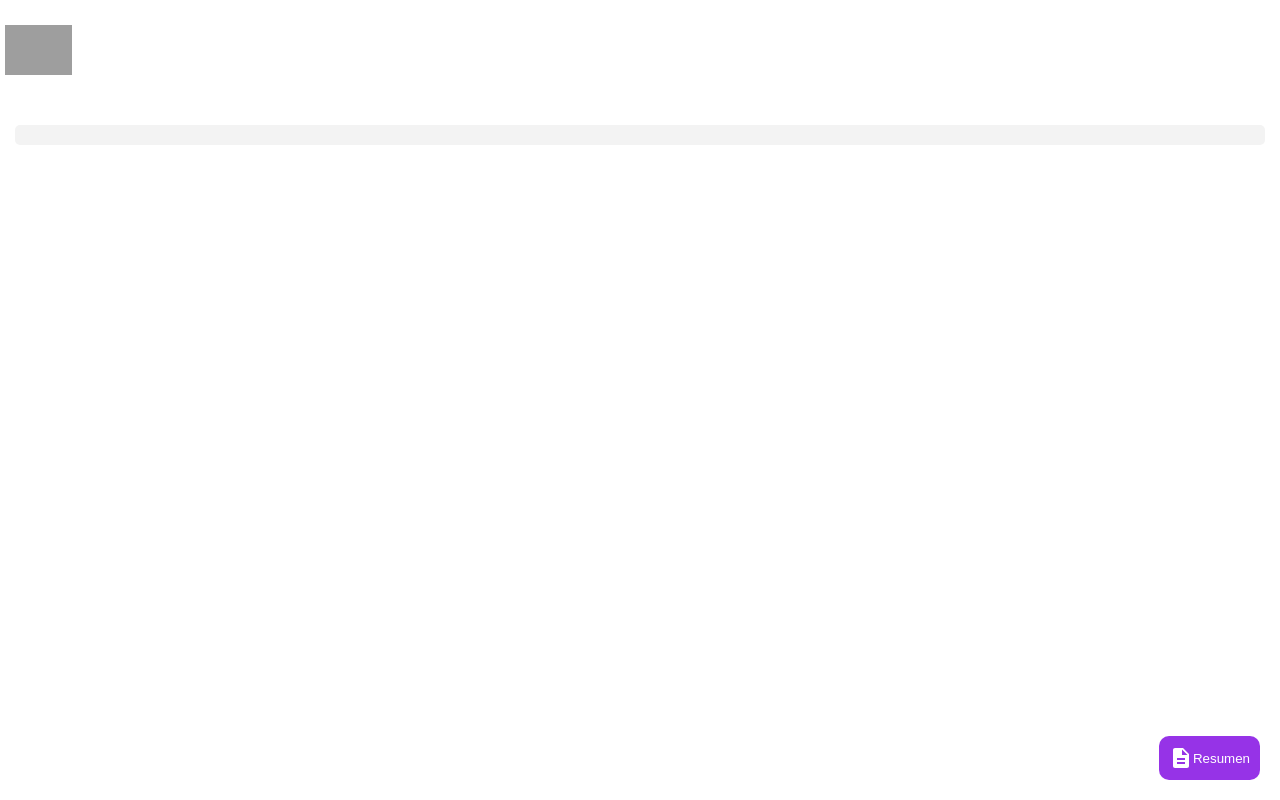
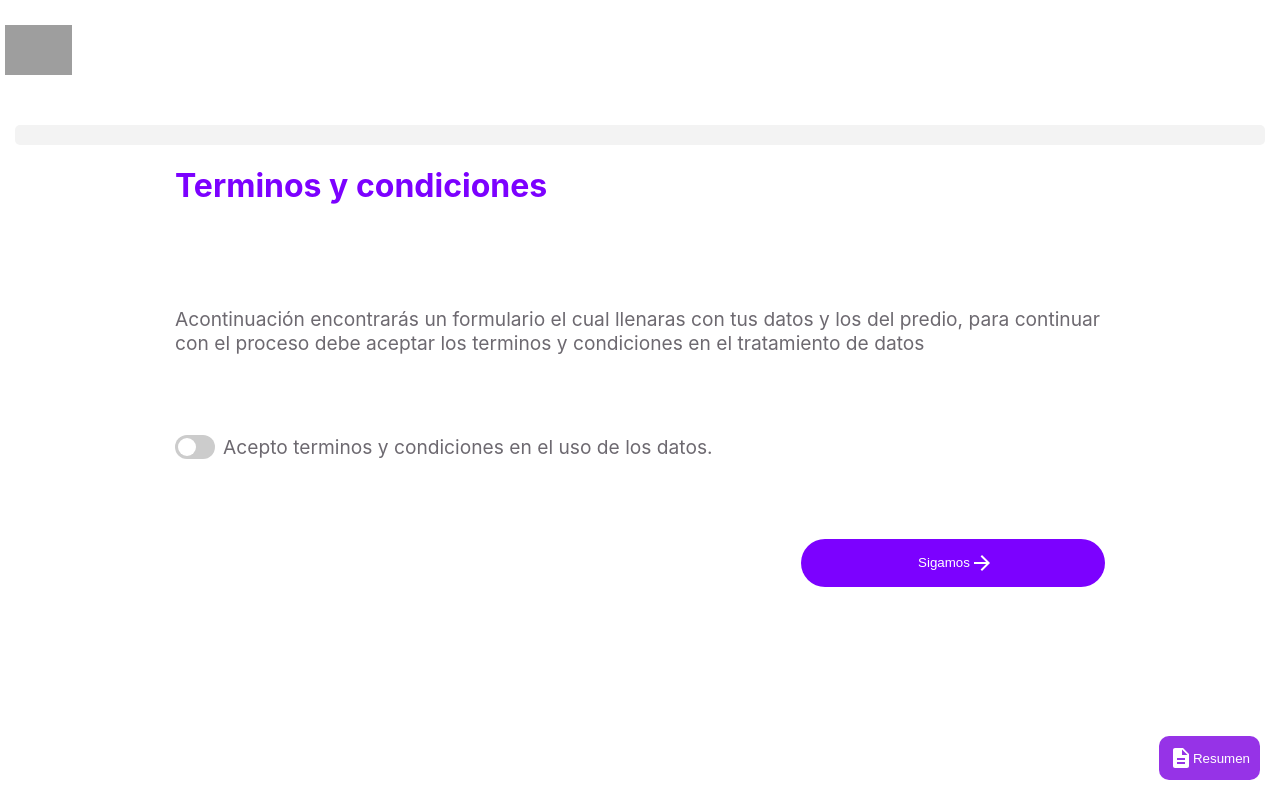
Before and after one commit to luismaviit/habi-web-test, a React (Vite) app: page /sales in a window 1280 px wide. Built offline with nearby package versions, Linux system fonts and the light colour scheme; grey boxes are pictures that could not be loaded.

Commit message:
finished form

```diff
--- a/src/components/buttonStepper/ButtonStepper.jsx
+++ b/src/components/buttonStepper/ButtonStepper.jsx
@@ -7,13 +7,22 @@ function ButtonStepper({ next, active }) {
   const { setProgress, progress } = React.useContext(AuthContext);
 
   const validations = () => {
-    navigate(`/sales${next}`);
-    setProgress(progress + 10);
+    if (typeof next === "object") {
+      navigate(next.pathname);
+      setProgress(0);
+      localStorage.setItem("progress", 0);
+      localStorage.clear();
+    } else {
+      navigate(`/sales${next}`);
+      setProgress(progress + 10);
+    }
   };
+
   const navigate = useNavigate();
   return (
     <Button disabled={!active} onClick={() => validations()}>
-      Sigamos <ArrowForwardOutlinedIcon />
+      Sigamos
+      <ArrowForwardOutlinedIcon />
     </Button>
   );
 }
--- a/src/components/hero/Hero.jsx
+++ b/src/components/hero/Hero.jsx
@@ -14,7 +14,7 @@ const Home = () => {
     <Hero>
       <BackgroundImage src="https://res.cloudinary.com/rawwshak/image/upload/v1683735483/mano-que-presenta-casa-modelo-campana-prestamos-hipotecarios_zpxv0w.jpg" />
       <HeroTitle>Compramos tu vivienda en 10 días</HeroTitle>
-      <SellButton onClick={() => navigate("/sales/datos-cliente")}>Vender</SellButton>
+      <SellButton onClick={() => navigate("/sales/")}>Vender</SellButton>
     </Hero>
   );
 };
--- /dev/null
+++ b/src/components/steps/beginning/Beginning.jsx
@@ -0,0 +1,53 @@
+import React from "react";
+import {
+  WrapperForm,
+  TittleForm,
+  ContentForm,
+  StyledSwitch,
+  WrapperInputForm,
+  WrapperSwitch,
+} from "../style/StepsGlobal.style";
+import ButtonStepper from "../../buttonStepper/ButtonStepper";
+
+function Beginning({ data }) {
+  const perks = ["Posee eleveador"];
+  const [error, setError] = React.useState(false);
+  const validation = (event) => {
+    setError(event.target.checked);
+  };
+  React.useEffect(() => {
+    if (error) {
+      localStorage.setItem("beginning", "Aceptadas");
+    } else {
+      localStorage.setItem("beginning", "Negadas");
+    }
+  }, [error]);
+  return (
+    <WrapperForm>
+      <TittleForm>
+        {data.name}
+      </TittleForm>
+      <ContentForm>{data.descripcion}</ContentForm>
+      <WrapperInputForm>
+        {perks.map((perk, index) => (
+          <WrapperSwitch key={index}>
+            <StyledSwitch>
+              <label className="switch" htmlFor={`checkbox-${index}`}>
+                <input
+                  type="checkbox"
+                  onChange={validation}
+                  id={`checkbox-${index}`}
+                />
+                <div className="slider round"></div>
+              </label>
+            </StyledSwitch>
+            Acepto terminos y condiciones en el uso de los datos.
+          </WrapperSwitch>
+        ))}
+      </WrapperInputForm>
+      <ButtonStepper active={error} next={data.next} />
+    </WrapperForm>
+  );
+}
+
+export default Beginning;
--- a/src/components/steps/name/Name.jsx
+++ b/src/components/steps/name/Name.jsx
@@ -29,11 +29,7 @@ function Name({ data }) {
       </TittleForm>
       <ContentForm>{data.descripcion}</ContentForm>
       <WrapperInputForm>
-        <InputForm
-          onChange={validation}
-          type="text"
-          value={name}
-        />
+        <InputForm onChange={validation} type="text" value={name} />
         {error ? "Nombre correcto, puedes continuar" : "Nombre inválido"}
       </WrapperInputForm>
       <ButtonStepper active={error} next={data.next} />
--- a/src/components/steps/resumen/Final.jsx
+++ b/src/components/steps/resumen/Final.jsx
@@ -12,21 +12,16 @@ import { useNavigate } from "react-router-dom";
 import { validationNumber } from "../../../const/validations";
 
 function Final({ data }) {
-  const perks = ["Posee eleveador"]
+  const perks = ["Posee eleveador"];
   const [error, setError] = React.useState(false);
-  const navigate = useNavigate();
-  const validation = (event) => {
-    setError(validationNumber(event.target.value));
-  };
 
   return (
     <WrapperForm>
       <TittleForm>
-        {data.code}  {data.name}
+        {data.code} {data.name}
       </TittleForm>
-      <ContentForm>{data.descripcion}</ContentForm>
-
-
+      <ContentForm>{data.descripcion} </ContentForm>
+      <ButtonStepper active={!error} next={data.next}  />
     </WrapperForm>
   );
 }
--- a/src/const/paths.js
+++ b/src/const/paths.js
@@ -1,4 +1,5 @@
 // Components
+import Beginning from '../components/steps/beginning/Beginning';
 import Name from '../components/steps/name/Name';
 import Email from '../components/steps/email/Email';
 import Address from '../components/steps/address/Address';
@@ -20,10 +21,22 @@ import CloudUploadOutlinedIcon from '@mui/icons-material/CloudUploadOutlined';
 import LocalAtmOutlinedIcon from '@mui/icons-material/LocalAtmOutlined';
 import ElevatorOutlinedIcon from '@mui/icons-material/ElevatorOutlined';
 import DescriptionOutlinedIcon from '@mui/icons-material/DescriptionOutlined';
+import AssignmentTurnedInOutlinedIcon from '@mui/icons-material/AssignmentTurnedInOutlined';
+
 
 
 export const Paths = [
-
+    {
+        path: "/",
+        component: Beginning,
+        name: "Terminos y condiciones",
+        nameState: "beginning",
+        code: "",
+        descripcion: "Acontinuación encontrarás un formulario el cual llenaras con tus datos y los del predio, para continuar con el proceso debe aceptar los terminos y condiciones en el tratamiento de datos  ",
+        icon: AssignmentTurnedInOutlinedIcon,
+        next: "/email",
+        prev: null
+    },
     {
         path: "/datos-cliente",
         component: Name,
@@ -137,7 +150,7 @@ export const Paths = [
         visible: true,
         descripcion: "Muchas gracias por brindarnos tu información, nos estaremos comunicando contigo para agendar una reunion y poder seguir con el proceso",
         icon: DescriptionOutlinedIcon,
-        next: null,
+        next: { pathname: "/", fromSales: true },
         prev: "/monto-venta"
     },
 
```
